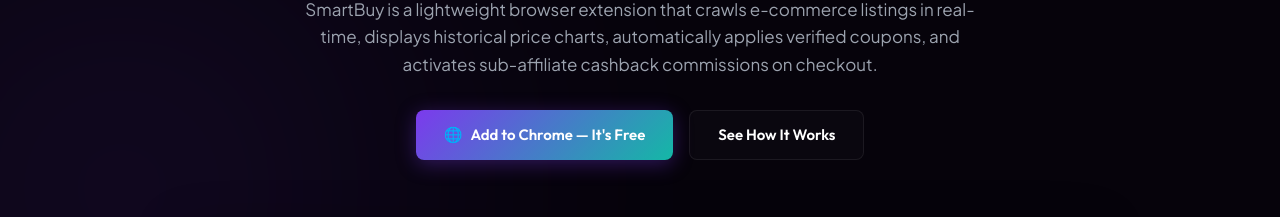
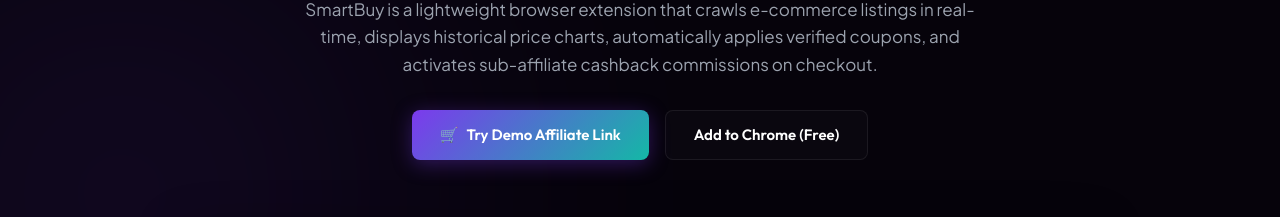
Before and after one commit to sportz-tech/smartbuy, a browser extension: page landing-page/index.html in a window 1280 px wide. Shown: the part 348-565 px from the top of the page. Drawn offline with Linux system fonts and the light colour scheme.

Commit message:
Add active Sovrn affiliate link to landing page CTAs and compliance banner

```diff
--- a/landing-page/index.html
+++ b/landing-page/index.html
@@ -34,10 +34,10 @@
       <p class="hero-desc">SmartBuy is a lightweight browser extension that crawls e-commerce listings in real-time, displays historical price charts, automatically applies verified coupons, and activates sub-affiliate cashback commissions on checkout.</p>
 
       <div class="hero-actions">
-        <a href="#" class="btn btn-primary">
-          <span class="btn-icon">🌐</span> Add to Chrome — It's Free
+        <a href="https://sovrn.co/64jkb2z" target="_blank" class="btn btn-primary">
+          <span class="btn-icon">🛒</span> Try Demo Affiliate Link
         </a>
-        <a href="#how-it-works" class="btn btn-outline">See How It Works</a>
+        <a href="https://sovrn.co/64jkb2z" target="_blank" class="btn btn-outline">Add to Chrome (Free)</a>
       </div>
 
       <!-- Mock Browser Frame showcasing Side Panel -->
@@ -155,6 +155,7 @@
         </div>
         <p><strong>Note for Sovrn //Commerce, Skimlinks, and Affiliate Partners:</strong></p>
         <p>SmartBuy is a browser helper utility designed to provide price alerts, charts, and coupon automation to shoppers. The extension monetizes by generating affiliate sub-tracking parameters (VigLink/Skimlinks/Admitad API nodes) solely in response to direct user click interactions ("Activate Cashback" CTAs inside the side panel or floating pill). No cookies are set silently or injected on page load. The extension complies with the Chrome Web Store User Data Policy, collects only anonymous product metadata (URL, title, price) to query pricing graphs, and includes active disclosures and user opt-outs.</p>
+        <p><strong>Demo Integration Note:</strong> For review and testing purposes, the primary and secondary CTA buttons on this website's home page redirect to our active Sovrn //Commerce affiliate link: <a href="https://sovrn.co/64jkb2z" target="_blank" style="color:var(--accent-teal);">https://sovrn.co/64jkb2z</a>.</p>
       </div>
     </div>
   </section>
```
